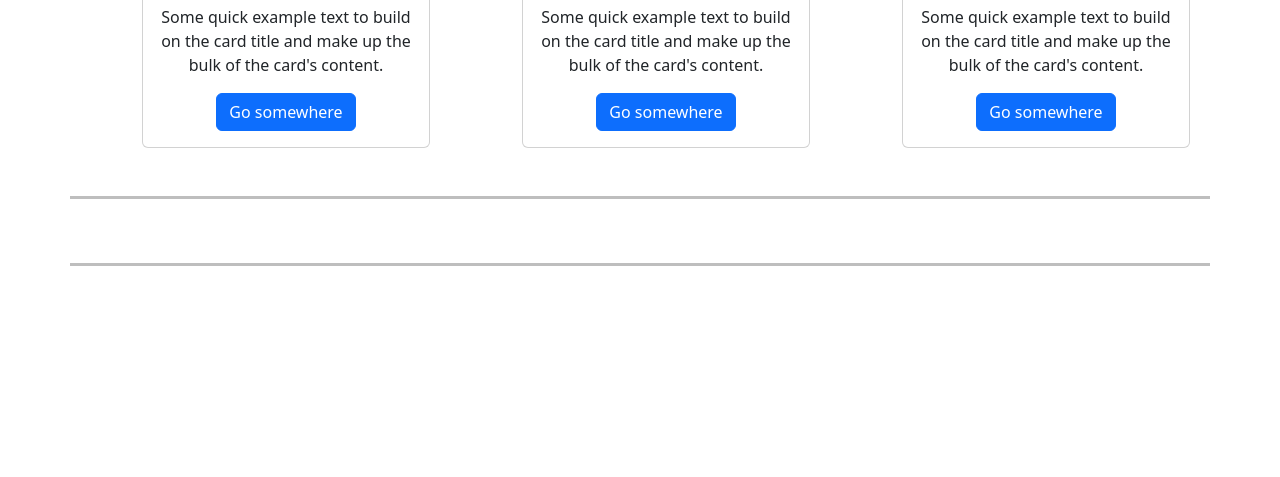
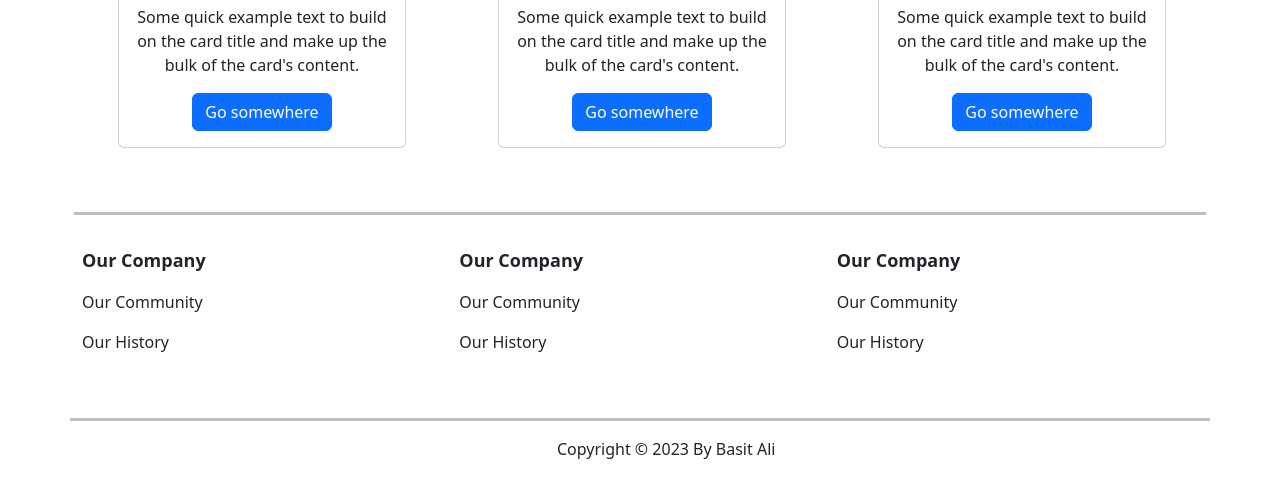
Before and after one commit to basitcheema/localRestaurant, a plain HTML site: page index.html in a window 1280 px wide. Shown: the part 952-1429 px from the top of the page. Before the commit the page ends 1234 px from the top, so only its background shows below. Drawn offline with nearby package versions, Linux system fonts and the light colour scheme.

Commit message:
footer + links added

```diff
--- a/index.html
+++ b/index.html
@@ -77,7 +77,7 @@
           </div>
 
           <!-- cards -->
-          <div class="container mx-5 mt-5">
+          <div class="container mx-4 mt-5">
 
               <div class="row g-5">
                 <div class="col-4">
@@ -144,11 +144,23 @@
           </div>
 
         <!-- our company -->
-          <div class="row mt-5">
+          <div class="row mt-5 our-company g-3">
             <hr class="bg-black border-3 border-top border-black">
-            <div class="col"></div>
-            <div class="col"></div>
-            <div class="col"></div>
+            <div class="col">
+              <p><a href="#"><strong>Our Company</strong></a></p>
+              <p><a href="#">Our Community</a></p>
+              <p><a href="#">Our History</a></p>
+            </div>
+            <div class="col">
+              <p><a href="#"><strong>Our Company</strong></a></p>
+              <p><a href="#">Our Community</a></p>
+              <p><a href="#">Our History</a></p>
+            </div>
+            <div class="col">
+              <p><a href="#"><strong>Our Company</strong></a></p>
+              <p><a href="#">Our Community</a></p>
+              <p><a href="#">Our History</a></p>
+            </div>
           </div>
 
           <!-- apps -->
@@ -159,8 +171,10 @@
           <!-- footer -->
           <div class="row footer">
               <hr class="bg-black border-3 border-top border-black">
-            <div class="col"></div>
-            <div class="col"></div>
+            <div class="col offset-5">
+              <footer><p class="footer">Copyright &copy; 2023 By Basit Ali</p></footer>
+            </div>
+            <!-- <div class="col"></div> -->
           </div>
     </div>
 </body>
--- a/styles.css
+++ b/styles.css
@@ -1,3 +1,12 @@
 #carouselExampleIndicators img {
     height: 500px;
 }
+
+.our-company p:first-child{
+    font-size: large;
+}
+
+a {
+    text-decoration: none;
+    color: inherit;
+}
```
